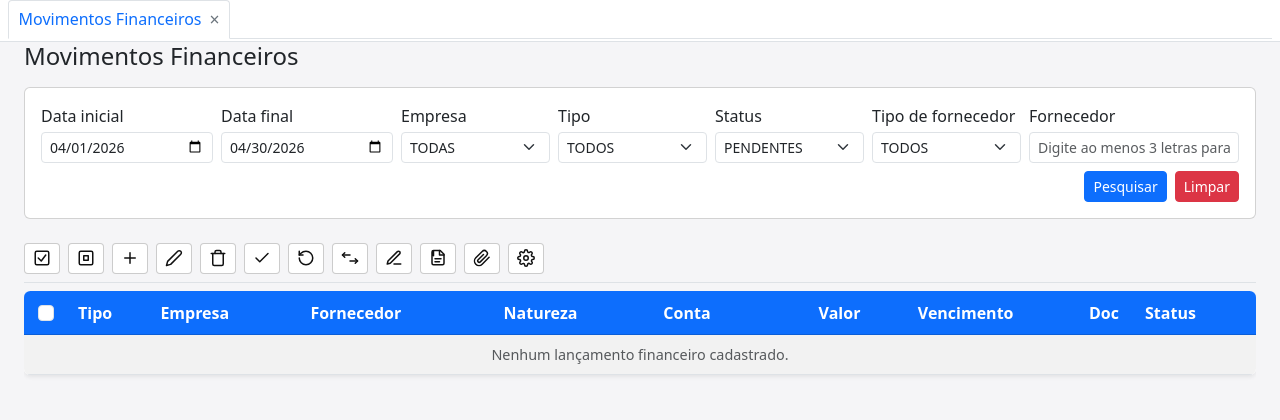
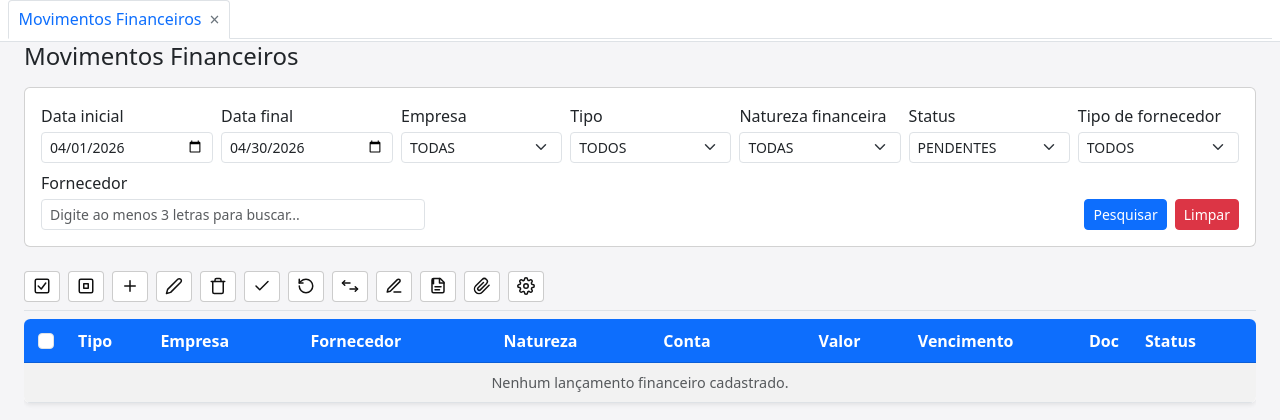
Before and after one commit to brunnoskywer/gestorcontrato, a Flask app: page /admin/financeiro/lancamento-manual in a window 1280 px wide. Shown: the part 56-476 px from the top of the page. Run offline with Flask 3, Linux system fonts and the light colour scheme; a user stored in the database is signed in; tables that the repository leaves empty hold one stand-in row (values such as "Sample post"); some libraries are stand-ins or nearby versions.

Commit message:
Adiciona filtro por natureza financeira em movimentos.
Inclui seleção de natureza no formulário e aplica o filtro na consulta da listagem para refinar a busca de lançamentos.

Co-authored-by: Cursor <cursoragent@cursor.com>

```diff
--- a/app/admin/finance.py
+++ b/app/admin/finance.py
@@ -210,6 +210,7 @@ def register_routes(bp: Blueprint) -> None:
         date_to_str = request.args.get("date_to", "").strip()
         company_id = request.args.get("company_id", type=int)
         entry_type = request.args.get("entry_type", "").strip()
+        nature_id = request.args.get("nature_id", type=int)
         supplier_type = request.args.get("supplier_type", "").strip()
         supplier_id = request.args.get("supplier_id", type=int)
         supplier_name = request.args.get("supplier_name", "").strip()
@@ -258,6 +259,8 @@ def register_routes(bp: Blueprint) -> None:
             query = query.filter(FinancialEntry.company_id == company_id)
         if entry_type in (ENTRY_PAYABLE, ENTRY_RECEIVABLE):
             query = query.filter(FinancialEntry.entry_type == entry_type)
+        if nature_id:
+            query = query.filter(FinancialEntry.financial_nature_id == nature_id)
         if supplier_type in (SUPPLIER_CLIENT, SUPPLIER_SUPPLIER, SUPPLIER_MOTOBOY):
             query = query.filter(Supplier.type == supplier_type)
         if supplier_id:
@@ -294,6 +297,7 @@ def register_routes(bp: Blueprint) -> None:
                 "date_to": date_to_str,
                 "company_id": company_id,
                 "entry_type": entry_type,
+                "nature_id": nature_id,
                 "supplier_type": supplier_type,
                 "supplier_id": supplier_id,
                 "supplier_name": supplier_name,
--- a/app/templates/admin/financeiro/manual_entry.html
+++ b/app/templates/admin/financeiro/manual_entry.html
@@ -55,6 +55,15 @@
           <option value="">Todos</option>
           <option value="payable" {% if filters.entry_type == 'payable' %}selected{% endif %}>Contas a pagar</option>
           <option value="receivable" {% if filters.entry_type == 'receivable' %}selected{% endif %}>Contas a receber</option>
+        </select>
+      </div>
+      <div class="admin-filter-flex__field">
+        <label class="form-label mb-1">Natureza financeira</label>
+        <select name="nature_id" class="form-select form-select-sm w-100">
+          <option value="">Todas</option>
+          {% for n in natures %}
+          <option value="{{ n.id }}" {% if filters.nature_id == n.id %}selected{% endif %}>{{ n.name }}</option>
+          {% endfor %}
         </select>
       </div>
       <div class="admin-filter-flex__field">
```
